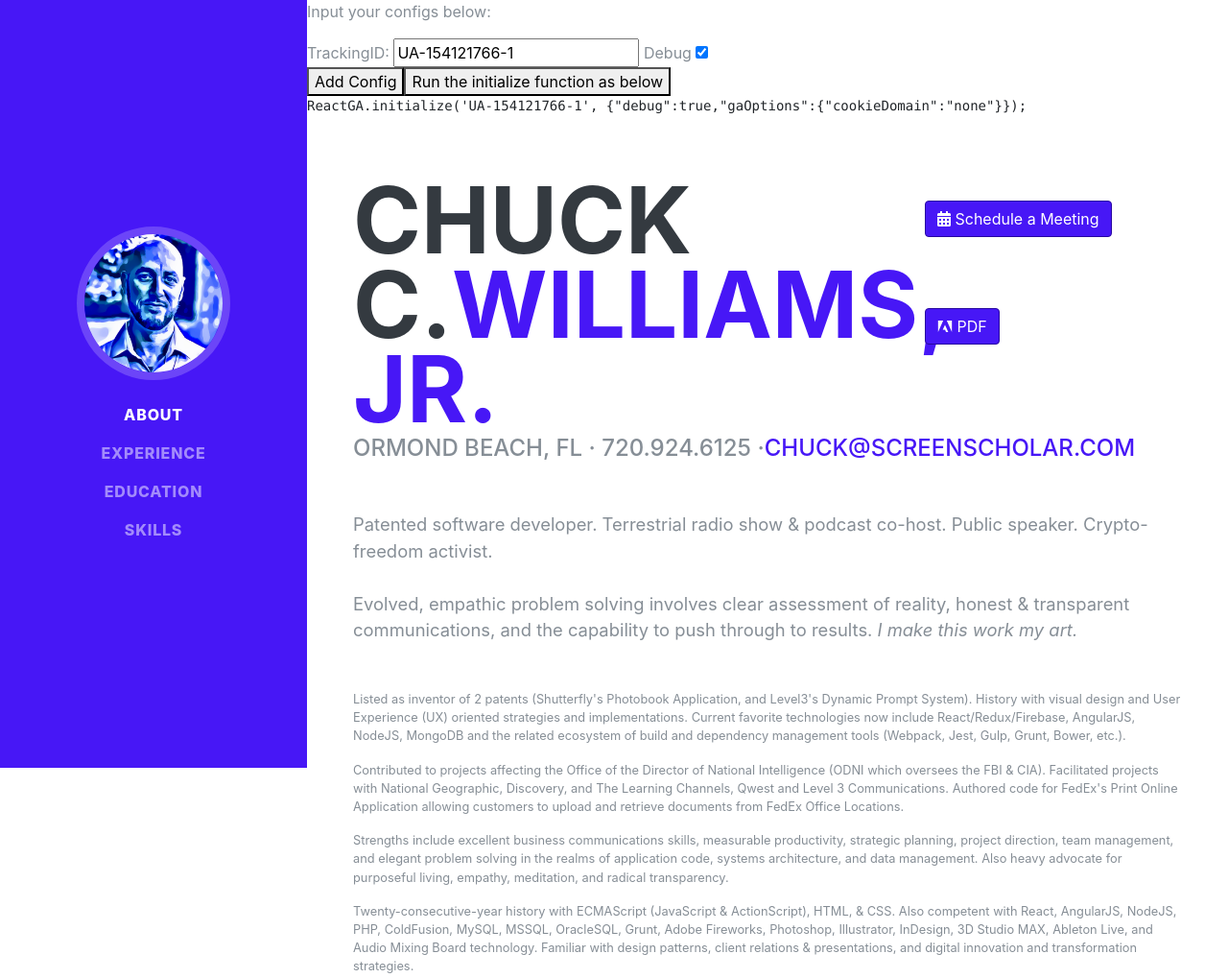
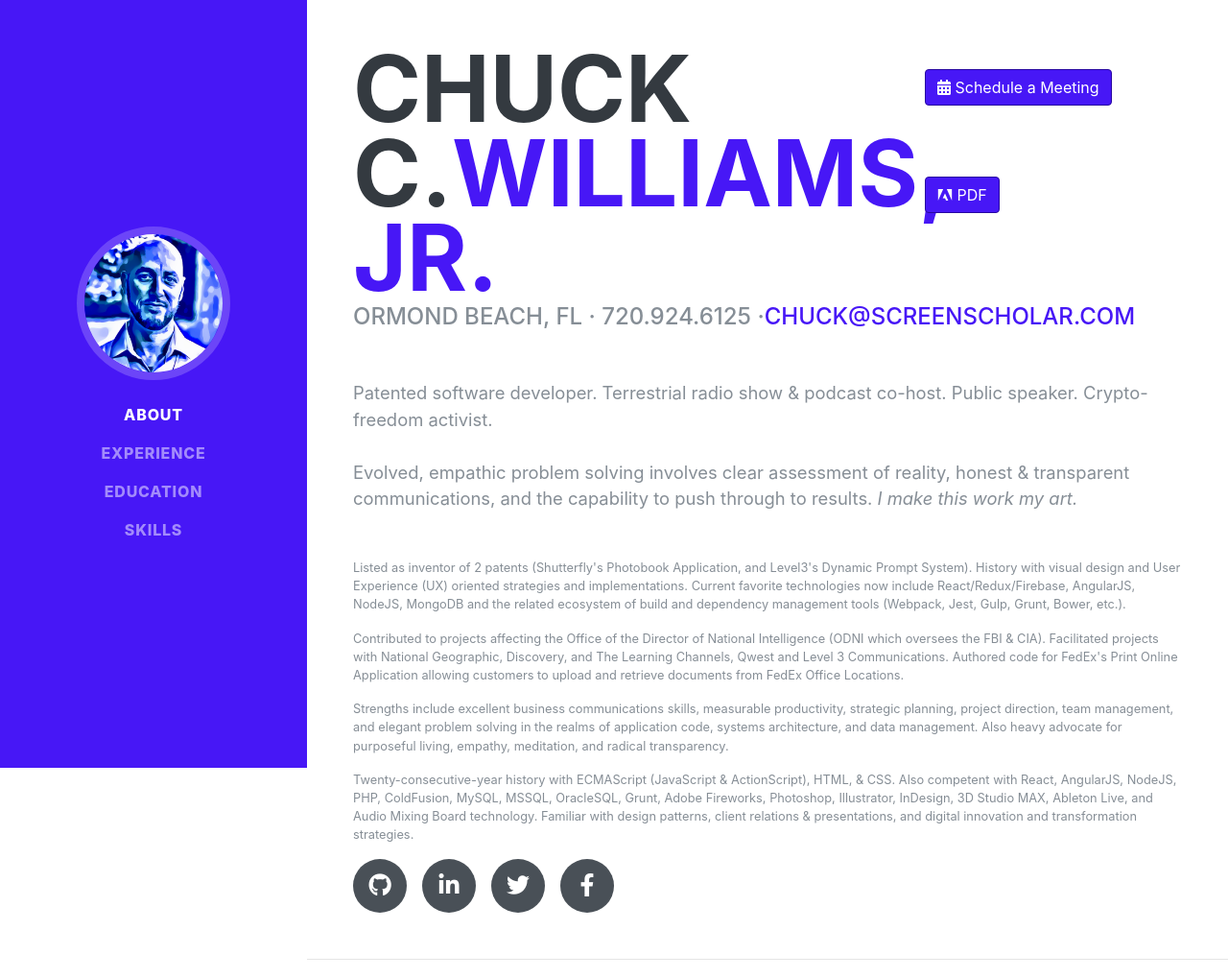
Before and after one commit to chuckwilliams37/screenscholar-resume, a Gatsby site: page / in a window 1280 px wide. Shown: the top 1019 px of the page at 96% size. Built offline with nearby package versions, Linux system fonts and the light colour scheme; Gatsby itself is replaced by a stand-in of ours; some packages are replaced by stand-ins of ours; a web font is replaced by a local one.

Commit message:
:bug: :construction: Working w/ Google Analytics. Noot working yet

```diff
--- a/src/components/GoogleAnalytics.js
+++ b/src/components/GoogleAnalytics.js
@@ -1,6 +1,7 @@
-import React, { PureComponent } from 'react';
+import React, { PureComponent, useState, useEffect  } from 'react';
 import ReactGA from 'react-ga';
 import Helmet from 'react-helmet';
+
 
 // import Router from './Router';
 
@@ -46,6 +47,12 @@
       configs: [DEFAULT_CONFIG]
     };
   }
+
+  useEffect = () => {
+    this.initReactGA()
+    // Update the document title using the browser API
+    // document.title = `You clicked ${count} times`;
+  };
 
   filteredConfigs = () => {
     return this.state.configs.filter(({ trackingId: id }) => id);
@@ -107,11 +114,6 @@
   render() {
     const { configs, reactGaInitialised } = this.state;
     if (reactGaInitialised) {
-
-      ReactGA.ga('send', 'pageview', '/my-initted-page');
-      ReactGA.pageview('screenscholar.local');
-
-
       return (
         <div>
           <h4>App is Initialised. Refresh page to reset.</h4>
@@ -127,45 +129,45 @@
     if (this.filteredConfigs().length === 0) {
       initializationDebug = <p>No Valid Configs set.</p>;
     }
-    return (
-      <form onSubmit={this.initReactGA}>
+    return ({}
+      // <form onSubmit={this.initReactGA}>
 
-        {/* <Helmet
-        script={[{
-          type: 'text/javascript',
-          innerHTML: `(function (i, s, o, g, r, a, m) {
-            i['GoogleAnalyticsObject'] = r; i[r] = i[r] || function () {
-              (i[r].q = i[r].q || []).push(arguments)
-            }, i[r].l = 1 * new Date(); a = s.createElement(o),
-              m = s.getElementsByTagName(o)[0]; a.async = 1; a.src = g; m.parentNode.insertBefore(a, m)
-          })(window, document, 'script', '<%=htmlWebpackPlugin.options.analyticsURL%>', 'ga');
-          ga('create', 'UA-XXX-X', 'auto');
-          ga('send', 'pageview');`
-        }]}
-        />
-         */}
+      //   {/* <Helmet
+      //   script={[{
+      //     type: 'text/javascript',
+      //     innerHTML: `(function (i, s, o, g, r, a, m) {
+      //       i['GoogleAnalyticsObject'] = r; i[r] = i[r] || function () {
+      //         (i[r].q = i[r].q || []).push(arguments)
+      //       }, i[r].l = 1 * new Date(); a = s.createElement(o),
+      //         m = s.getElementsByTagName(o)[0]; a.async = 1; a.src = g; m.parentNode.insertBefore(a, m)
+      //     })(window, document, 'script', '<%=htmlWebpackPlugin.options.analyticsURL%>', 'ga');
+      //     ga('create', 'UA-XXX-X', 'auto');
+      //     ga('send', 'pageview');`
+      //   }]}
+      //   />
+      //    */}
 
-        <p>Input your configs below:</p>
-        {configs.map(({ trackingId, debug }, index) => (
-          <div key={index}>
-            <div>
-              TrackingID:&nbsp;
-              <input value={trackingId} onChange={this.updateConfig.bind(this, index, 'trackingId', 'text')} />
-              &nbsp;Debug&nbsp;
-              <input
-                type="checkbox"
-                checked={debug || false}
-                onChange={this.updateConfig.bind(this, index, 'debug', 'checkbox')}
-              />
-            </div>
-          </div>
-        ))}
-        <button type="button" onClick={this.addConfig}>Add Config</button>
-        <button type="submit" disabled={configs.length < 1}>
-          {configs.length < 1 ? 'Add Configs first' : 'Run the initialize function as below'}
-        </button>
-        {initializationDebug}
-      </form>
+      //   <p>Input your configs below:</p>
+      //   {configs.map(({ trackingId, debug }, index) => (
+      //     <div key={index}>
+      //       <div>
+      //         TrackingID:&nbsp;
+      //         <input value={trackingId} onChange={this.updateConfig.bind(this, index, 'trackingId', 'text')} />
+      //         &nbsp;Debug&nbsp;
+      //         <input
+      //           type="checkbox"
+      //           checked={debug || false}
+      //           onChange={this.updateConfig.bind(this, index, 'debug', 'checkbox')}
+      //         />
+      //       </div>
+      //     </div>
+      //   ))}
+      //   <button type="button" onClick={this.addConfig}>Add Config</button>
+      //   <button type="submit" disabled={configs.length < 1}>
+      //     {configs.length < 1 ? 'Add Configs first' : 'Run the initialize function as below'}
+      //   </button>
+      //   {initializationDebug}
+      // </form>
     );
   }
 }
--- a/src/pages/index.js
+++ b/src/pages/index.js
@@ -4,21 +4,27 @@
 // TODO: Implement Drift Bot w/ Chat
 
 import Layout from '../components/Layout';
-import GoogleAnalytics from '../components/GoogleAnalytics';
+// import GoogleAnalytics from '../components/GoogleAnalytics';
 
 // import { Link } from 'gatsby';
 import Sidebar from '../components/Sidebar';
 import config from '../../config';
 
 import ReactGA from 'react-ga';
+ReactGA.initialize('UA-154121766-1',{
+  debug: true,
+  titleCase: false,
+  gaOptions: {
+    userId: 123,
+    cookieDomain: 'screenscholar.com'
+  }
+});
 
 const IndexPage = () => (
   <Layout>
 
     <Sidebar />
     <div className="container-fluid p-0">
-
-    <GoogleAnalytics />
       <section
         className="resume-section p-3 p-lg-5 d-flex align-items-center"
         id="about"
```
